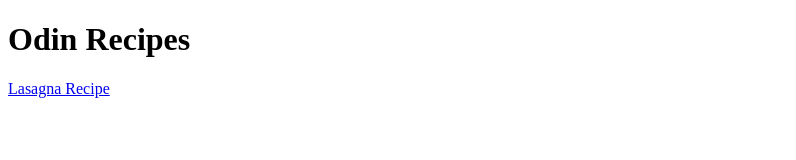
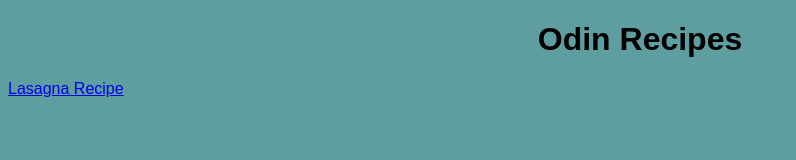
Before and after one commit to KelstonShipley/odin-recipes, a plain HTML site: page index.html in a window 1280 px wide. Shown: the whole page, without its empty margins (0-796 px from the left). Drawn offline with Linux system fonts and the light colour scheme.

Commit message:
Add styles to my Recipes website
Practiced adding some basic styles using css

```diff
--- a/index.html
+++ b/index.html
@@ -3,10 +3,11 @@
 <head>
     <meta charset="UTF-8">
     <meta name="viewport" content="width=device-width, initial-scale=1.0">
-    <title>Document</title>
+    <title>Odin Recipes</title>
+    <link rel="stylesheet" href="styles.css">
 </head>
 <body>
-    <h1>Odin Recipes</h1>
-    <a href="./recipes/lasagna.html">Lasagna Recipe</a>
+    <h1 class="title">Odin Recipes</h1>
+    <a href="./recipes/lasagna.html" rel="noreferer">Lasagna Recipe</a>
 </body>
 </html>
--- /dev/null
+++ b/styles.css
@@ -0,0 +1,14 @@
+body {
+    background-color: cadetblue;
+    font-family: Arial, Helvetica, sans-serif;
+}
+
+h1 {
+    text-align: center;
+
+}
+
+img {
+    height: auto;
+    width: 350px;
+}
```
Also changed, not shown: recipes/lasagna.html (+1 -0 lines).
